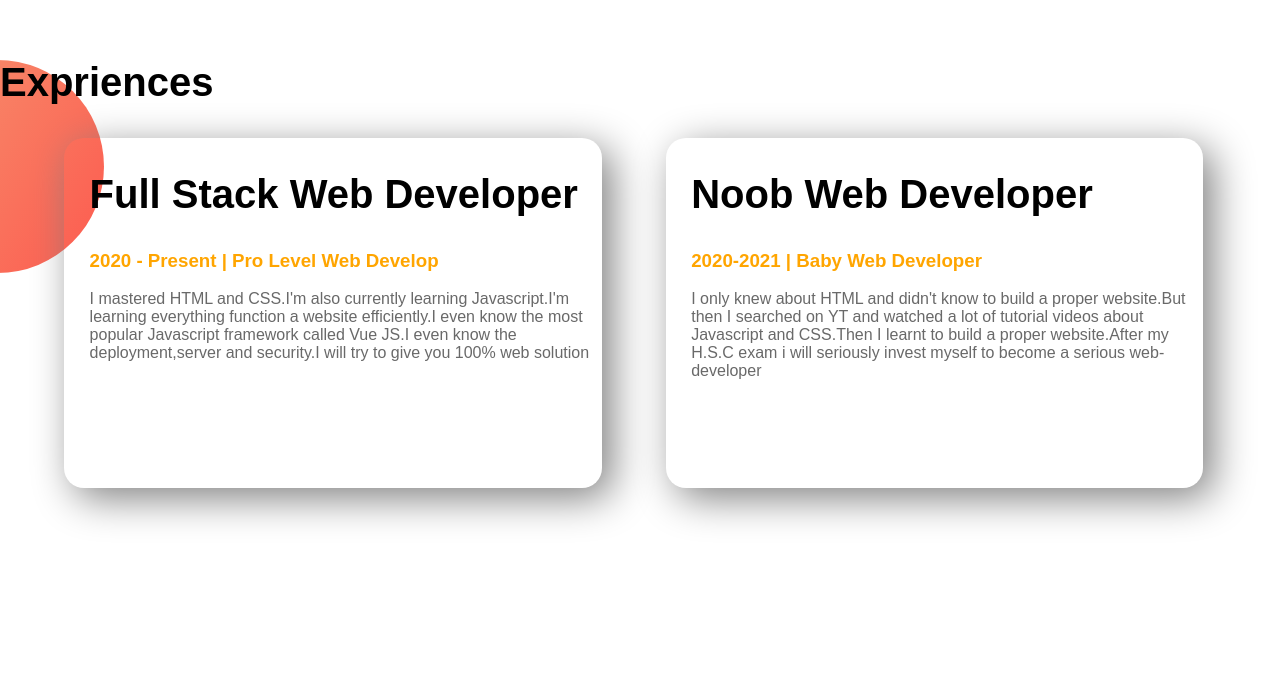
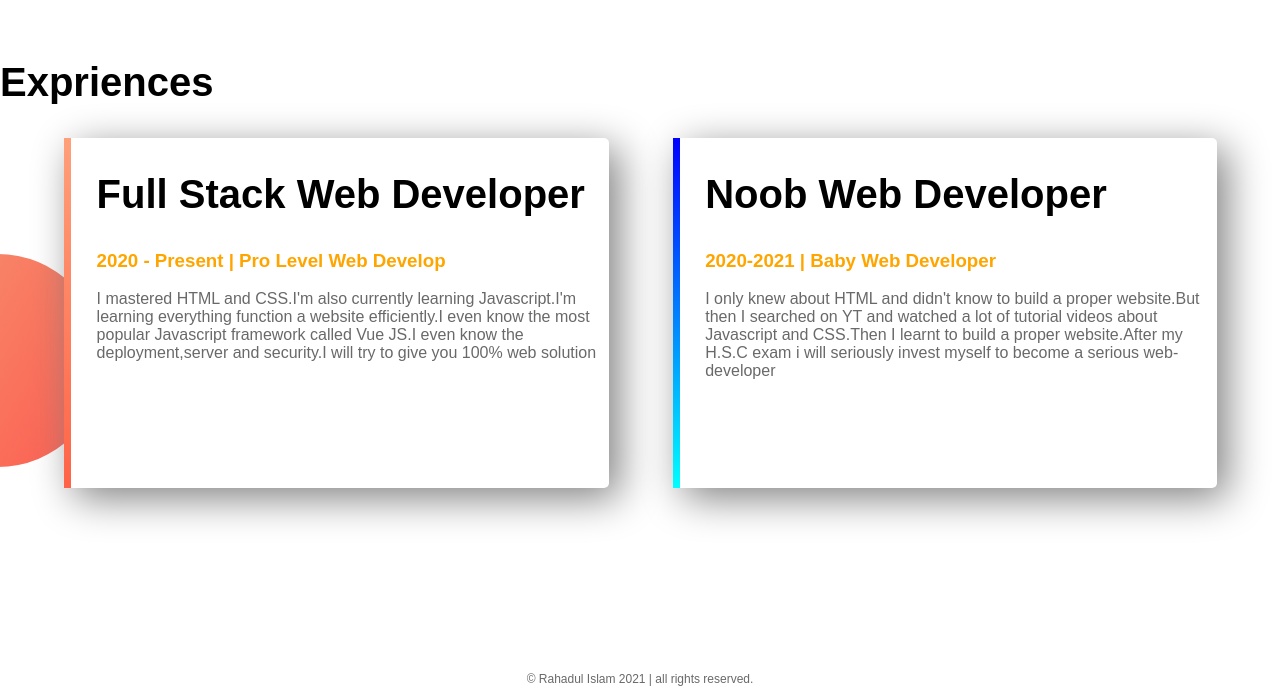
Before and after one commit to HiTmaN758/web-design, a plain HTML site: page index.html in a window 1280 px wide. Shown: the part 1173-1871 px from the top of the page. Before the commit the page ends 1833 px from the top, so only its background shows below. Drawn offline with Linux system fonts and the light colour scheme.

Commit message:
projrct finished

```diff
--- a/index.html
+++ b/index.html
@@ -37,17 +37,20 @@
 
     <section class="exprience-area">
         <h2>Expriences</h2>
-     <div class="half-width single-exprience">
+     <div id="full-stack" class="half-width single-exprience">
           <h2>Full Stack Web Developer</h2>
           <h3 class="coloring">2020 - Present | Pro Level Web Develop</h3>
           <p>I mastered HTML and CSS.I'm also currently learning Javascript.I'm learning everything function a website efficiently.I even know the most popular Javascript framework called Vue JS.I even know the deployment,server and security.I will try to give you 100% web solution</p>
      </div>
-     <div class="half-width single-exprience">
+     <div id="noob-dev" class="half-width single-exprience">
          <h2>Noob Web Developer</h2>
          <h3 class="coloring">2020-2021 | Baby Web Developer</h3>
          <p>I only knew about HTML and didn't know to build a proper website.But then I searched on YT and watched a lot of tutorial videos about Javascript and CSS.Then I learnt to build a proper website.After my H.S.C exam i will seriously invest myself to become a serious web-developer </p>
 
      </div>
     </section>
+    <footer>
+        <p> &copy; Rahadul Islam 2021 | all rights reserved.</p>
+    </footer>
 </body>
 </html>
--- a/style.css
+++ b/style.css
@@ -49,11 +49,27 @@ section{
 }
 .single-exprience{
     box-shadow: 10px 10px 40px gray;
-    border-radius: 20px;
+    border-radius: 5px;
     height: 70%;
+    background-color: white;
 }
 .exprience-area{
     background-image: url("images/exp-bg.png");
     background-repeat: no-repeat;
-    background-position: inherit;
+    background-position: left;
 }
+#full-stack{
+    border-left: 7px solid;
+    border-image: linear-gradient(180deg, lightsalmon,tomato);
+    border-image-slice: 1;
+}
+#noob-dev{
+    border-left: 7px solid;
+    border-image: linear-gradient(180deg,blue,cyan);
+    border-image-slice: 1;
+}
+footer p{
+    text-align: center;
+    font-size: 12px;
+
+}
```
